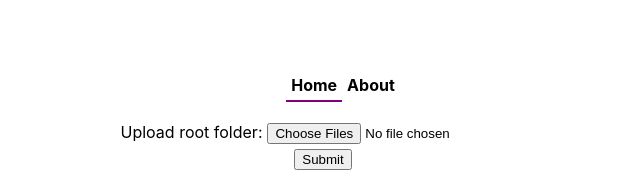
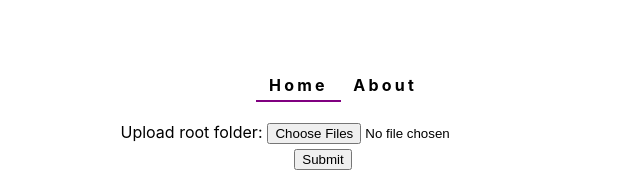
Before and after one commit to orinizri/react_ron_app, a React (Create React App) app: page / in a window 1280 px wide. Shown: the part 446-617 px from the top of the page, without its empty margins (317-957 px from the left). Built offline with nearby package versions, Linux system fonts and the light colour scheme.

Commit message:
css nav bar letter spacing

```diff
--- a/src/components/navbar/navigation_bar.css
+++ b/src/components/navbar/navigation_bar.css
@@ -17,13 +17,15 @@ menu {
 }
 
 menu > a {
-    padding: 5px;
+    padding: 0.3rem 0.8rem;
     text-decoration: none;
     color: black;
     font-weight: 700;
     border-bottom: 2px solid transparent;
+    letter-spacing: 0.2rem;
 }
 
 menu > a.active {
     border-bottom: 2px solid purple;
+    transition: border-bottom 0.5s ease-in;
 }
```
